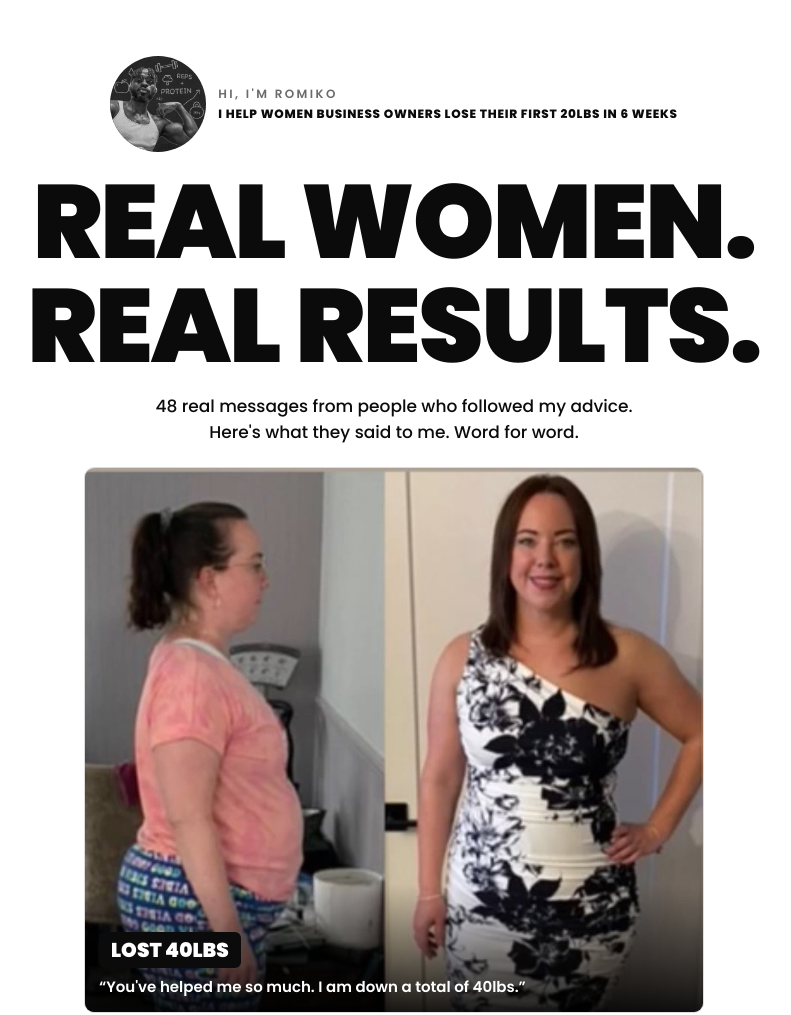
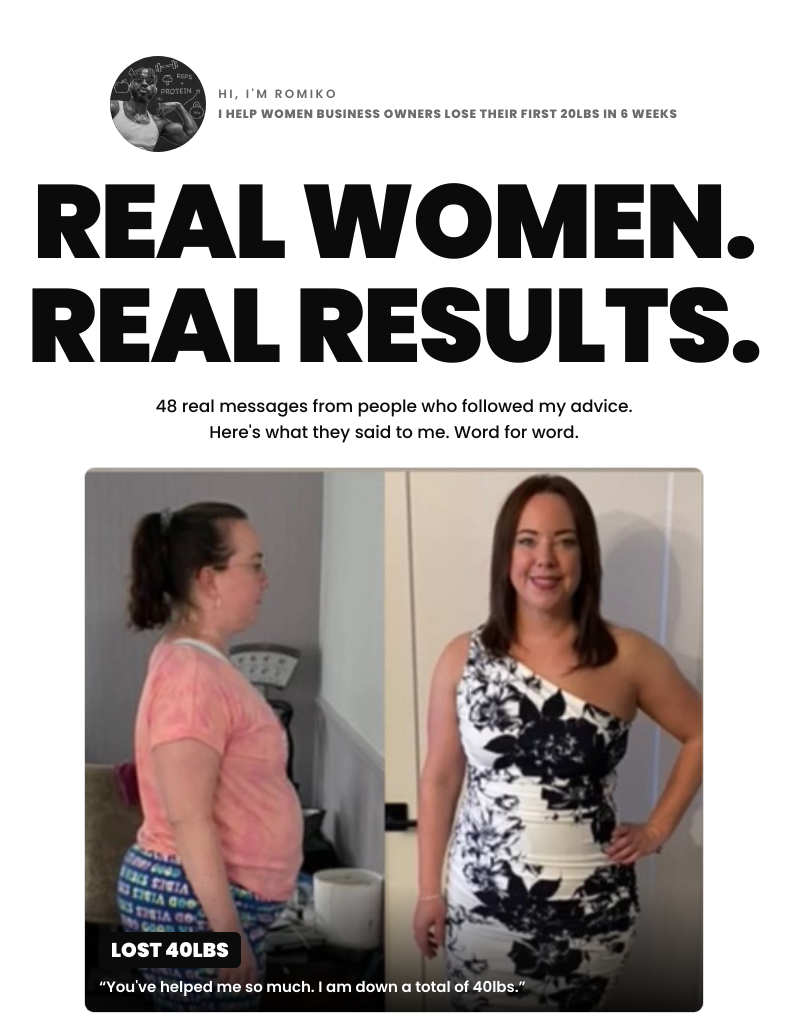
Before and after one commit to Gromikoo/coaching, a plain HTML site: page index.html in a window 1280 px wide. Shown: the top 1015 px of the page, without its empty margins (246-1037 px from the left). Drawn offline with Linux system fonts and the light colour scheme; a script that the page names is missing.

Commit message:
Promise line in grey (Builder 2)
Co-Authored-By: Claude Opus 5.5 <noreply@anthropic.com>

```diff
--- a/index.html
+++ b/index.html
@@ -43,7 +43,7 @@ h2{font-size:clamp(34px,8.6vw,72px);margin-bottom:22px}
 .hero{padding:30px 0 34px}
 .me{display:flex;align-items:center;justify-content:center;gap:12px;margin-bottom:18px}
 .me img{width:72px;height:72px;border-radius:50%;object-fit:cover;flex:none}
-.me .promise{display:block;color:var(--black);font-weight:800;letter-spacing:.06em;margin-top:2px}
+.me .promise{display:block;color:var(--muted);font-weight:700;letter-spacing:.06em;margin-top:2px}
 .me .eyebrow{margin:0;text-align:left;line-height:1.5}
 .hero .lead{margin:16px auto 22px}
 .hero-media{position:relative;max-width:620px;margin:0 auto 22px;border-radius:10px;overflow:hidden;border:1px solid var(--line)}
```
Also changed, not shown: template.html (+1 -1 lines).
